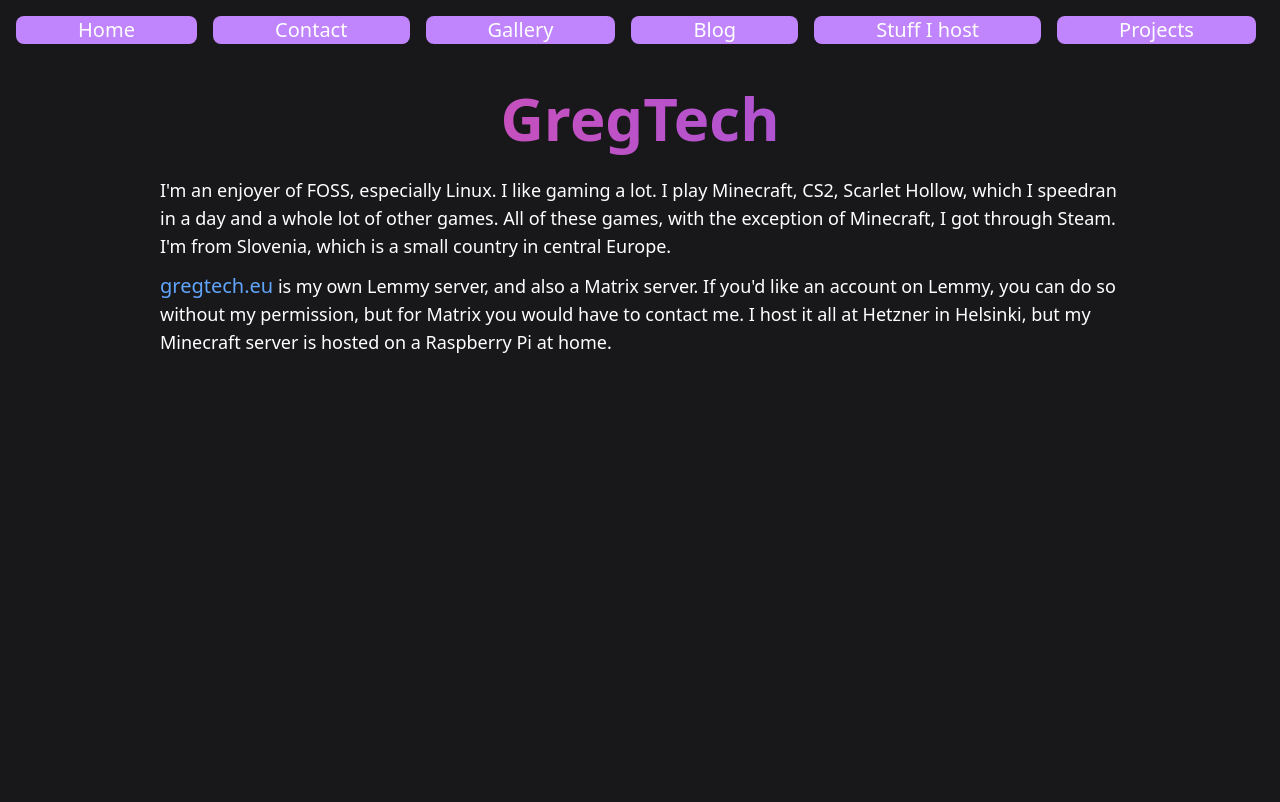
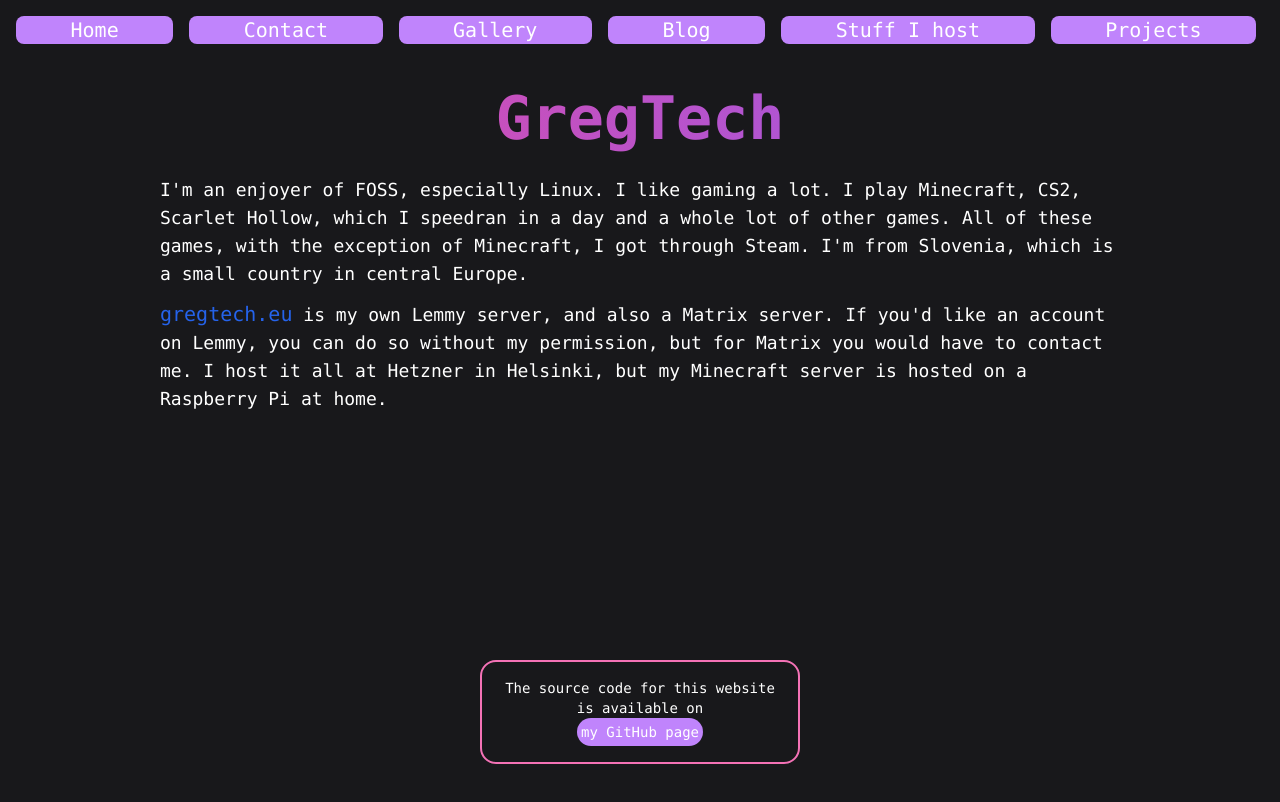
Before and after one commit to gragorther/website-2.0, a SvelteKit app: page / in a window 1280 px wide. Shown: the top 802 px of the page. Built offline with nearby package versions, Linux system fonts and the light colour scheme.

Commit message:
Fixed links, added a source code banner

```diff
--- a/src/lib/BlogPost.svelte
+++ b/src/lib/BlogPost.svelte
@@ -8,7 +8,7 @@
 	let { title, date, children }: Props = $props();
 </script>
 
-<div class="prose prose-invert max-w-5xl mx-auto p-4 bg-gray-800 rounded-lg shadow-lg">
+<div class="prose prose-invert max-w-5xl mx-auto p-4 bg-gray-800 rounded-lg shadow-lg font-sans">
 	<!-- Blog Post Header -->
 	<header class="border-b border-gray-700 pb-4 mb-4">
 		<title>Gregtech - {title}</title>
--- a/src/routes/+layout.svelte
+++ b/src/routes/+layout.svelte
@@ -4,6 +4,7 @@
 	import { injectSpeedInsights } from '@vercel/speed-insights/sveltekit';
 	injectSpeedInsights();
 	import '../app.css';
+	import ResultBox from '$lib/ResultBox.svelte';
 	interface Props {
 		children?: import('svelte').Snippet;
 	}
@@ -25,10 +26,20 @@
 		<a href="/projects" class={navclass}>Projects</a>
 	</div>
 </nav>
-<div class="min-h-screen flex flex-col">
-	<main class="flex-grow pb-10">
+<div class="min-h-screen flex flex-col pb-16">
+	<main class="flex-grow">
 		{@render children?.()}
 	</main>
+	<div class="flex justify-center text-sm pb-8 mt-2">
+		<ResultBox>
+			The source code for this website is available on
+			<a
+				href="https://github.com/gragorther/website-2.0"
+				class="text-white hover:text-white bg-purple-400 text-sm rounded-full p-1 hover:bg-purple-500"
+				>my GitHub page</a
+			>
+		</ResultBox>
+	</div>
 </div>
 
 <style lang="postcss">
@@ -40,11 +51,11 @@
 		}
 	}
 	:global(body) {
-		@apply bg-zinc-900;
+		@apply bg-zinc-900 text-white font-mono text-center;
 	}
-	:global(*) {
+	/* :global(*) {
 		@apply text-white;
-	}
+	} */
 
 	:global(p) {
 		@apply text-lg my-3 mx-4 lg:mx-40 text-left; /* Add smaller margins on mobile */
@@ -53,7 +64,7 @@
 		@apply shared-properties text-4xl lg:text-6xl from-pink-500 to-violet-500 leading-relaxed;
 	}
 	:global(a) {
-		@apply text-lg lg:text-xl text-blue-400 hover:text-blue-200;
+		@apply text-lg lg:text-xl text-blue-600 hover:text-blue-400;
 	}
 	:global(h2) {
 		@apply shared-properties text-3xl lg:text-4xl from-orange-500 to-pink-700 leading-relaxed;
@@ -70,9 +81,7 @@
 	}
 
 	/* Make navigation adapt to smaller screens */
-	:global(nav div) {
-		@apply flex flex-wrap gap-2; /* Allow wrapping and spacing for smaller screens */
-	}
+
 	:global(li) {
 		@apply mx-4 text-lg;
 	}
--- a/src/routes/+page.svelte
+++ b/src/routes/+page.svelte
@@ -1,5 +1,4 @@
 <script>
-	import ColorChangingTitle from '$lib/ColorChangingTitle.svelte';
 	import PageTitle from '$lib/PageTitle.svelte';
 </script>
 
@@ -11,8 +10,7 @@
 	central Europe.
 </p>
 <p>
-	<a href="https://gregtech.eu">gregtech.eu</a> is my own Lemmy server, and also a Matrix server. If
-	you'd like an account on Lemmy, you can do so without my permission, but for Matrix you would have
-	to contact me. I host it all at Hetzner in Helsinki, but my Minecraft server is hosted on a Raspberry
-	Pi at home.
+	<a href="gregtech.eu">gregtech.eu</a> is my own Lemmy server, and also a Matrix server. If you'd like
+	an account on Lemmy, you can do so without my permission, but for Matrix you would have to contact
+	me. I host it all at Hetzner in Helsinki, but my Minecraft server is hosted on a Raspberry Pi at home.
 </p>
--- a/src/routes/projects/+page.svelte
+++ b/src/routes/projects/+page.svelte
@@ -4,7 +4,7 @@
 </script>
 
 <PageTitle title="Projects" />
-<p>Stuff I made at a coding class</p>
+<p class="text-center">Stuff I made at a coding class</p>
 <ul>
 	<div class="flex flex-wrap gap-2 justify-center">
 		<li><ClickableButton url="/projects/writer" label="Writer" /></li>
```
